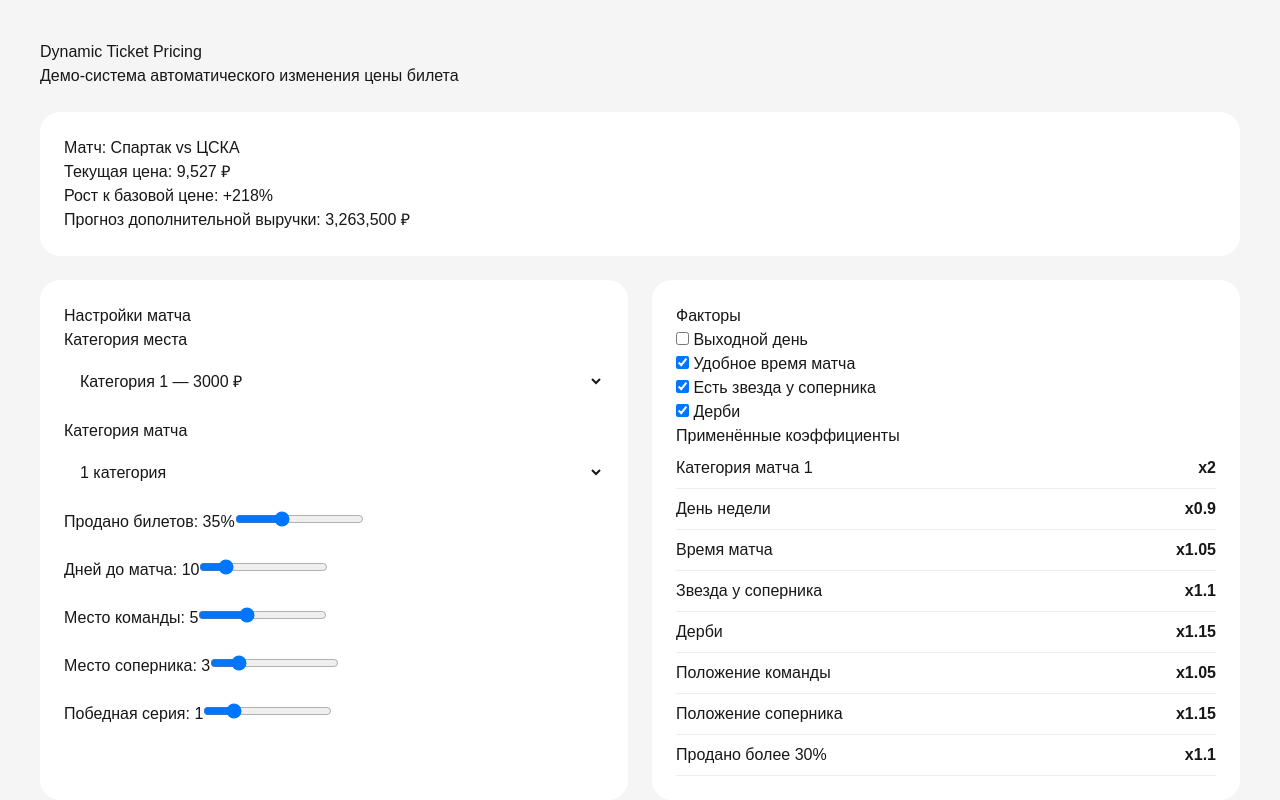
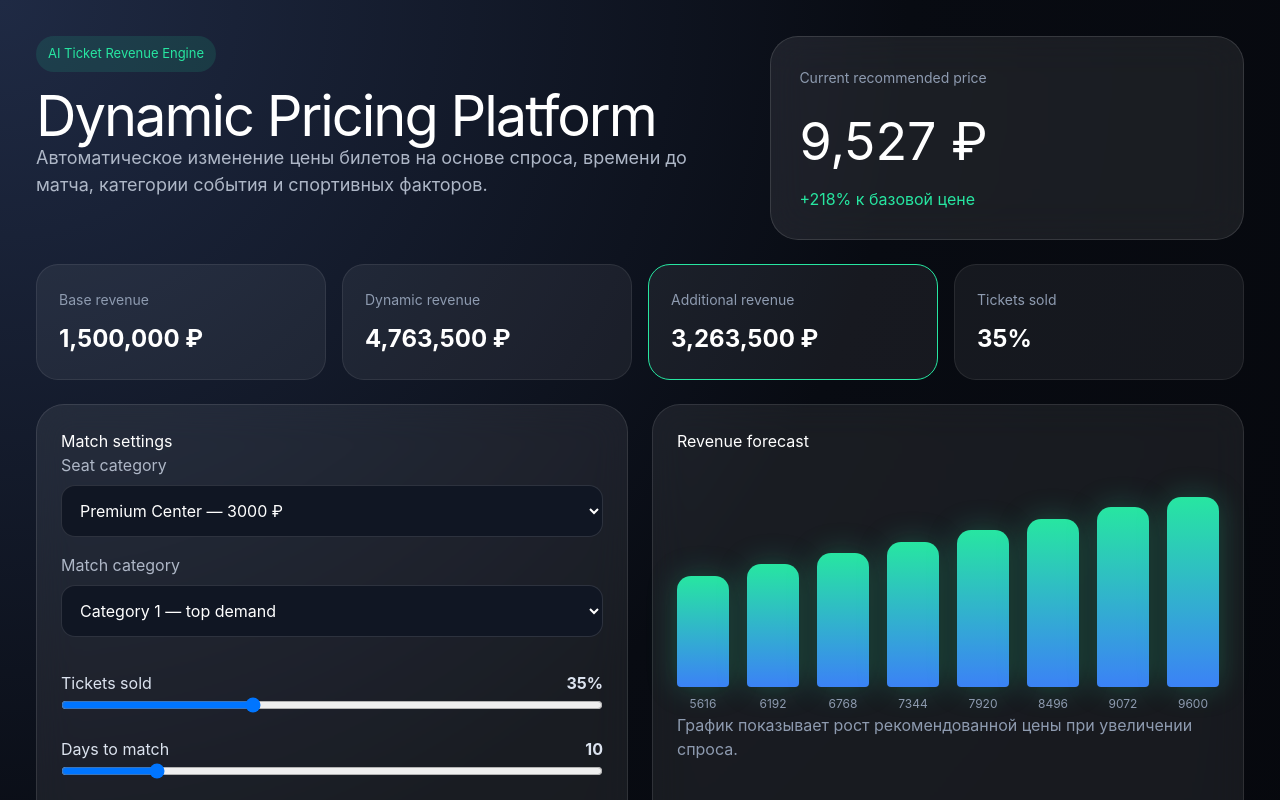
Before and after one commit to zhxvzh9vs2-arch/pricing-demo, a Next.js app: page / in a window 1280 px wide. Shown: the top 800 px of the page. Built offline with nearby package versions, Linux system fonts and the light colour scheme.

Commit message:
Add premium SaaS UI and charts

```diff
--- a/app/page.tsx
+++ b/app/page.tsx
@@ -3,13 +3,13 @@
 import { useMemo, useState } from "react";
 
 const seatCategories = [
-  { id: 1, name: "Категория 1", base: 3000 },
-  { id: 6, name: "Категория 6", base: 1000 },
-  { id: 14, name: "Категория 14", base: 450 },
+  { id: 1, name: "Premium Center", base: 3000 },
+  { id: 6, name: "Standard", base: 1000 },
+  { id: 14, name: "Economy", base: 450 },
 ];
 
 export default function Home() {
-  const [seat, setSeat] = useState(seatCategories[0]);
+  const [seatId, setSeatId] = useState(1);
   const [matchCategory, setMatchCategory] = useState(1);
   const [sold, setSold] = useState(35);
   const [days, setDays] = useState(10);
@@ -21,6 +21,8 @@
   const [opponentPlace, setOpponentPlace] = useState(3);
   const [winStreak, setWinStreak] = useState(1);
 
+  const seat = seatCategories.find((s) => s.id === seatId) || seatCategories[0];
+
   const result = useMemo(() => {
     let price = seat.base;
     const factors: { name: string; coef: number }[] = [];
@@ -30,39 +32,46 @@
       factors.push({ name, coef });
     };
 
-    if (matchCategory === 1) add("Категория матча 1", 2);
-    if (matchCategory === 2) add("Категория матча 2", 1.5);
-    if (matchCategory === 3) add("Категория матча 3", 1);
+    if (matchCategory === 1) add("Match category", 2);
+    if (matchCategory === 2) add("Match category", 1.5);
+    if (matchCategory === 3) add("Match category", 1);
 
-    add("День недели", isWeekend ? 1.1 : 0.9);
-    add("Время матча", goodTime ? 1.05 : 0.95);
+    add("Day of week", isWeekend ? 1.1 : 0.9);
+    add("Match time", goodTime ? 1.05 : 0.95);
 
-    if (hasStar) add("Звезда у соперника", 1.1);
-    if (isDerby) add("Дерби", 1.15);
+    if (hasStar) add("Opponent star player", 1.1);
+    if (isDerby) add("Derby factor", 1.15);
 
-    if (teamPlace <= 3) add("Положение команды", 1.15);
-    else if (teamPlace <= 8) add("Положение команды", 1.05);
-    else add("Положение команды", 0.95);
+    if (teamPlace <= 3) add("Team position", 1.15);
+    else if (teamPlace <= 8) add("Team position", 1.05);
+    else add("Team position", 0.95);
 
-    if (opponentPlace <= 3) add("Положение соперника", 1.15);
-    else if (opponentPlace <= 8) add("Положение соперника", 1.05);
-    else add("Положение соперника", 0.95);
+    if (opponentPlace <= 3) add("Opponent position", 1.15);
+    else if (opponentPlace <= 8) add("Opponent position", 1.05);
+    else add("Opponent position", 0.95);
 
-    if (winStreak >= 3) add("Победная серия", 1.1);
-    else if (winStreak === 0) add("Нет победной серии", 0.95);
+    if (winStreak >= 3) add("Winning streak", 1.1);
+    else if (winStreak === 0) add("No winning streak", 0.95);
 
-    if (sold > 30) add("Продано более 30%", 1.1);
-    if (sold > 50) add("Продано более 50%", 1.15);
-    if (sold > 70) add("Продано более 70%", 1.25);
-    if (sold > 85) add("Дефицит билетов", 1.2);
+    if (sold > 30) add("Demand > 30%", 1.1);
+    if (sold > 50) add("Demand > 50%", 1.15);
+    if (sold > 70) add("Demand > 70%", 1.25);
+    if (sold > 85) add("Ticket scarcity", 1.2);
 
-    if (days < 7) add("Меньше 7 дней до матча", 1.1);
-    if (days < 2) add("Меньше 2 дней до матча", 1.2);
+    if (days < 7) add("Less than 7 days", 1.1);
+    if (days < 2) add("Less than 2 days", 1.2);
 
     const finalPrice = Math.round(price);
-    const baseRevenue = seat.base * 500;
-    const dynamicRevenue = finalPrice * 500;
+    const tickets = 500;
+    const baseRevenue = seat.base * tickets;
+    const dynamicRevenue = finalPrice * tickets;
     const revenueGrowth = dynamicRevenue - baseRevenue;
+
+    const chart = Array.from({ length: 8 }, (_, i) => {
+      const demand = Math.min(100, 10 + i * 12 + sold / 5);
+      const chartPrice = Math.round(seat.base * (1 + demand / 100) * (matchCategory === 1 ? 1.6 : matchCategory === 2 ? 1.25 : 1));
+      return { demand, price: chartPrice };
+    });
 
     return {
       finalPrice,
@@ -71,107 +80,283 @@
       dynamicRevenue,
       revenueGrowth,
       factors,
+      chart,
     };
-  }, [
-    seat,
-    matchCategory,
-    sold,
-    days,
-    isWeekend,
-    goodTime,
-    hasStar,
-    isDerby,
-    teamPlace,
-    opponentPlace,
-    winStreak,
-  ]);
+  }, [seat, matchCategory, sold, days, isWeekend, goodTime, hasStar, isDerby, teamPlace, opponentPlace, winStreak]);
+
+  const maxChartPrice = Math.max(...result.chart.map((p) => p.price));
 
   return (
-    <main style={{ padding: 40, fontFamily: "Arial", background: "#f5f5f5", minHeight: "100vh" }}>
-      <h1>Dynamic Ticket Pricing</h1>
-      <p>Демо-система автоматического изменения цены билета</p>
+    <main style={styles.page}>
+      <section style={styles.hero}>
+        <div>
+          <div style={styles.badge}>AI Ticket Revenue Engine</div>
+          <h1 style={styles.title}>Dynamic Pricing Platform</h1>
+          <p style={styles.subtitle}>
+            Автоматическое изменение цены билетов на основе спроса, времени до матча,
+            категории события и спортивных факторов.
+          </p>
+        </div>
 
-      <section style={{ background: "white", padding: 24, borderRadius: 20, marginTop: 24 }}>
-        <h2>Матч: Спартак vs ЦСКА</h2>
-
-        <h3>Текущая цена: {result.finalPrice.toLocaleString()} ₽</h3>
-        <p>Рост к базовой цене: +{result.growthPercent}%</p>
-        <p>Прогноз дополнительной выручки: {result.revenueGrowth.toLocaleString()} ₽</p>
+        <div style={styles.priceCard}>
+          <span style={styles.cardLabel}>Current recommended price</span>
+          <h2 style={styles.price}>{result.finalPrice.toLocaleString()} ₽</h2>
+          <p style={styles.green}>+{result.growthPercent}% к базовой цене</p>
+        </div>
       </section>
 
-      <section style={{ display: "grid", gridTemplateColumns: "1fr 1fr", gap: 24, marginTop: 24 }}>
-        <div style={{ background: "white", padding: 24, borderRadius: 20 }}>
-          <h3>Настройки матча</h3>
+      <section style={styles.kpiGrid}>
+        <Kpi title="Base revenue" value={`${result.baseRevenue.toLocaleString()} ₽`} />
+        <Kpi title="Dynamic revenue" value={`${result.dynamicRevenue.toLocaleString()} ₽`} />
+        <Kpi title="Additional revenue" value={`${result.revenueGrowth.toLocaleString()} ₽`} highlight />
+        <Kpi title="Tickets sold" value={`${sold}%`} />
+      </section>
 
-          <label>Категория места</label>
-          <select
-            style={{ width: "100%", padding: 12, margin: "8px 0 16px" }}
-            onChange={(e) => setSeat(seatCategories.find(s => s.id === Number(e.target.value))!)}
-          >
-            {seatCategories.map(s => (
+      <section style={styles.grid}>
+        <div style={styles.panel}>
+          <h3>Match settings</h3>
+
+          <Label text="Seat category" />
+          <select style={styles.select} value={seatId} onChange={(e) => setSeatId(Number(e.target.value))}>
+            {seatCategories.map((s) => (
               <option key={s.id} value={s.id}>{s.name} — {s.base} ₽</option>
             ))}
           </select>
 
-          <label>Категория матча</label>
-          <select
-            style={{ width: "100%", padding: 12, margin: "8px 0 16px" }}
-            value={matchCategory}
-            onChange={(e) => setMatchCategory(Number(e.target.value))}
-          >
-            <option value={1}>1 категория</option>
-            <option value={2}>2 категория</option>
-            <option value={3}>3 категория</option>
+          <Label text="Match category" />
+          <select style={styles.select} value={matchCategory} onChange={(e) => setMatchCategory(Number(e.target.value))}>
+            <option value={1}>Category 1 — top demand</option>
+            <option value={2}>Category 2 — medium demand</option>
+            <option value={3}>Category 3 — low demand</option>
           </select>
 
-          <label>Продано билетов: {sold}%</label>
-          <input type="range" min="0" max="100" value={sold} onChange={(e) => setSold(Number(e.target.value))} />
-
-          <br /><br />
-
-          <label>Дней до матча: {days}</label>
-          <input type="range" min="0" max="60" value={days} onChange={(e) => setDays(Number(e.target.value))} />
-
-          <br /><br />
-
-          <label>Место команды: {teamPlace}</label>
-          <input type="range" min="1" max="12" value={teamPlace} onChange={(e) => setTeamPlace(Number(e.target.value))} />
-
-          <br /><br />
-
-          <label>Место соперника: {opponentPlace}</label>
-          <input type="range" min="1" max="12" value={opponentPlace} onChange={(e) => setOpponentPlace(Number(e.target.value))} />
-
-          <br /><br />
-
-          <label>Победная серия: {winStreak}</label>
-          <input type="range" min="0" max="5" value={winStreak} onChange={(e) => setWinStreak(Number(e.target.value))} />
+          <Slider label="Tickets sold" value={sold} max={100} setValue={setSold} suffix="%" />
+          <Slider label="Days to match" value={days} max={60} setValue={setDays} />
+          <Slider label="Team position" value={teamPlace} min={1} max={12} setValue={setTeamPlace} />
+          <Slider label="Opponent position" value={opponentPlace} min={1} max={12} setValue={setOpponentPlace} />
+          <Slider label="Winning streak" value={winStreak} max={5} setValue={setWinStreak} />
         </div>
 
-        <div style={{ background: "white", padding: 24, borderRadius: 20 }}>
-          <h3>Факторы</h3>
+        <div style={styles.panel}>
+          <h3>Revenue forecast</h3>
+          <div style={styles.chart}>
+            {result.chart.map((point, i) => (
+              <div key={i} style={styles.barWrap}>
+                <div
+                  style={{
+                    ...styles.bar,
+                    height: `${(point.price / maxChartPrice) * 190}px`,
+                  }}
+                />
+                <span style={styles.barLabel}>{point.price}</span>
+              </div>
+            ))}
+          </div>
+          <p style={styles.hint}>График показывает рост рекомендованной цены при увеличении спроса.</p>
+        </div>
+      </section>
 
-          <p><input type="checkbox" checked={isWeekend} onChange={() => setIsWeekend(!isWeekend)} /> Выходной день</p>
-          <p><input type="checkbox" checked={goodTime} onChange={() => setGoodTime(!goodTime)} /> Удобное время матча</p>
-          <p><input type="checkbox" checked={hasStar} onChange={() => setHasStar(!hasStar)} /> Есть звезда у соперника</p>
-          <p><input type="checkbox" checked={isDerby} onChange={() => setIsDerby(!isDerby)} /> Дерби</p>
+      <section style={styles.grid}>
+        <div style={styles.panel}>
+          <h3>Active factors</h3>
 
-          <h3>Применённые коэффициенты</h3>
+          <Check text="Weekend match" checked={isWeekend} setChecked={setIsWeekend} />
+          <Check text="Good match time" checked={goodTime} setChecked={setGoodTime} />
+          <Check text="Opponent has star player" checked={hasStar} setChecked={setHasStar} />
+          <Check text="Derby match" checked={isDerby} setChecked={setIsDerby} />
+        </div>
+
+        <div style={styles.panel}>
+          <h3>Applied coefficients</h3>
           {result.factors.map((f, i) => (
-            <div key={i} style={{ display: "flex", justifyContent: "space-between", borderBottom: "1px solid #eee", padding: "8px 0" }}>
+            <div key={i} style={styles.factor}>
               <span>{f.name}</span>
               <b>x{f.coef}</b>
             </div>
           ))}
         </div>
       </section>
-
-      <section style={{ background: "white", padding: 24, borderRadius: 20, marginTop: 24 }}>
-        <h3>Сравнение выручки</h3>
-        <p>Фиксированная цена: {result.baseRevenue.toLocaleString()} ₽</p>
-        <p>Динамическая цена: {result.dynamicRevenue.toLocaleString()} ₽</p>
-        <p><b>Дополнительная выручка: {result.revenueGrowth.toLocaleString()} ₽</b></p>
-      </section>
     </main>
   );
 }
+
+function Kpi({ title, value, highlight = false }: { title: string; value: string; highlight?: boolean }) {
+  return (
+    <div style={{ ...styles.kpi, borderColor: highlight ? "#27e6a1" : "rgba(255,255,255,0.08)" }}>
+      <span style={styles.cardLabel}>{title}</span>
+      <strong style={styles.kpiValue}>{value}</strong>
+    </div>
+  );
+}
+
+function Label({ text }: { text: string }) {
+  return <p style={styles.label}>{text}</p>;
+}
+
+function Slider({ label, value, setValue, min = 0, max, suffix = "" }: any) {
+  return (
+    <div style={{ marginTop: 18 }}>
+      <div style={styles.sliderTop}>
+        <span>{label}</span>
+        <b>{value}{suffix}</b>
+      </div>
+      <input style={styles.range} type="range" min={min} max={max} value={value} onChange={(e) => setValue(Number(e.target.value))} />
+    </div>
+  );
+}
+
+function Check({ text, checked, setChecked }: any) {
+  return (
+    <label style={styles.check}>
+      <input type="checkbox" checked={checked} onChange={() => setChecked(!checked)} />
+      {text}
+    </label>
+  );
+}
+
+const styles: any = {
+  page: {
+    minHeight: "100vh",
+    background: "radial-gradient(circle at top left, #1f2a44, #080b12 45%, #05060a)",
+    color: "#fff",
+    padding: 36,
+    fontFamily: "Inter, Arial, sans-serif",
+  },
+  hero: {
+    display: "grid",
+    gridTemplateColumns: "1.5fr 1fr",
+    gap: 24,
+    marginBottom: 24,
+  },
+  badge: {
+    display: "inline-block",
+    padding: "8px 12px",
+    borderRadius: 999,
+    background: "rgba(39,230,161,0.12)",
+    color: "#27e6a1",
+    fontSize: 13,
+    marginBottom: 16,
+  },
+  title: {
+    fontSize: 56,
+    lineHeight: 1,
+    margin: 0,
+    letterSpacing: "-2px",
+  },
+  subtitle: {
+    maxWidth: 680,
+    color: "#aeb7c7",
+    fontSize: 18,
+    lineHeight: 1.5,
+  },
+  priceCard: {
+    background: "rgba(255,255,255,0.08)",
+    border: "1px solid rgba(255,255,255,0.12)",
+    borderRadius: 28,
+    padding: 28,
+    backdropFilter: "blur(20px)",
+  },
+  cardLabel: {
+    color: "#8e9bb0",
+    fontSize: 14,
+  },
+  price: {
+    fontSize: 52,
+    margin: "14px 0 6px",
+  },
+  green: {
+    color: "#27e6a1",
+    margin: 0,
+  },
+  kpiGrid: {
+    display: "grid",
+    gridTemplateColumns: "repeat(4, 1fr)",
+    gap: 16,
+    marginBottom: 24,
+  },
+  kpi: {
+    background: "rgba(255,255,255,0.06)",
+    border: "1px solid rgba(255,255,255,0.08)",
+    borderRadius: 22,
+    padding: 22,
+  },
+  kpiValue: {
+    display: "block",
+    fontSize: 24,
+    marginTop: 10,
+  },
+  grid: {
+    display: "grid",
+    gridTemplateColumns: "1fr 1fr",
+    gap: 24,
+    marginBottom: 24,
+  },
+  panel: {
+    background: "rgba(255,255,255,0.07)",
+    border: "1px solid rgba(255,255,255,0.1)",
+    borderRadius: 28,
+    padding: 24,
+    backdropFilter: "blur(18px)",
+  },
+  label: {
+    color: "#aeb7c7",
+    marginBottom: 8,
+  },
+  select: {
+    width: "100%",
+    padding: 14,
+    borderRadius: 14,
+    border: "1px solid rgba(255,255,255,0.12)",
+    background: "#101623",
+    color: "#fff",
+    marginBottom: 16,
+  },
+  sliderTop: {
+    display: "flex",
+    justifyContent: "space-between",
+    color: "#dce3ef",
+  },
+  range: {
+    width: "100%",
+  },
+  chart: {
+    height: 260,
+    display: "flex",
+    alignItems: "end",
+    gap: 18,
+    paddingTop: 30,
+  },
+  barWrap: {
+    flex: 1,
+    display: "flex",
+    flexDirection: "column",
+    alignItems: "center",
+    justifyContent: "end",
+  },
+  bar: {
+    width: "100%",
+    borderRadius: "14px 14px 4px 4px",
+    background: "linear-gradient(180deg, #27e6a1, #3b82f6)",
+    boxShadow: "0 0 30px rgba(39,230,161,0.25)",
+  },
+  barLabel: {
+    marginTop: 8,
+    color: "#8e9bb0",
+    fontSize: 12,
+  },
+  hint: {
+    color: "#8e9bb0",
+  },
+  check: {
+    display: "block",
+    marginBottom: 14,
+    color: "#dce3ef",
+  },
+  factor: {
+    display: "flex",
+    justifyContent: "space-between",
+    padding: "12px 0",
+    borderBottom: "1px solid rgba(255,255,255,0.08)",
+    color: "#dce3ef",
+  },
+};
```
